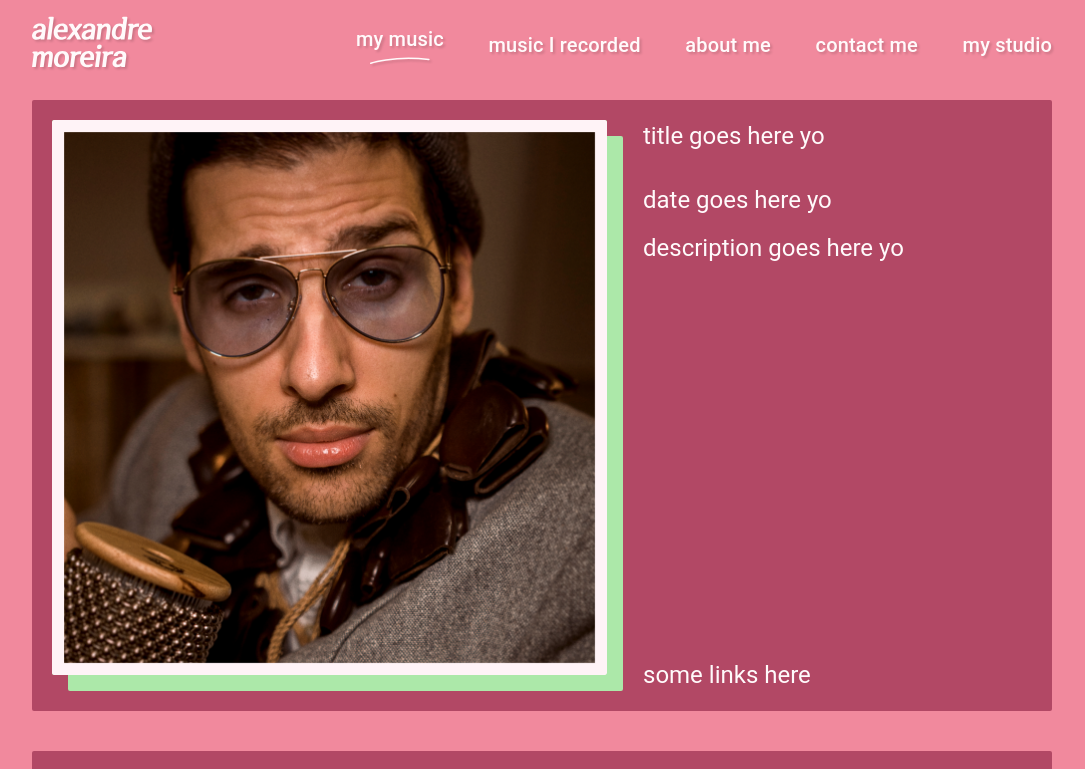
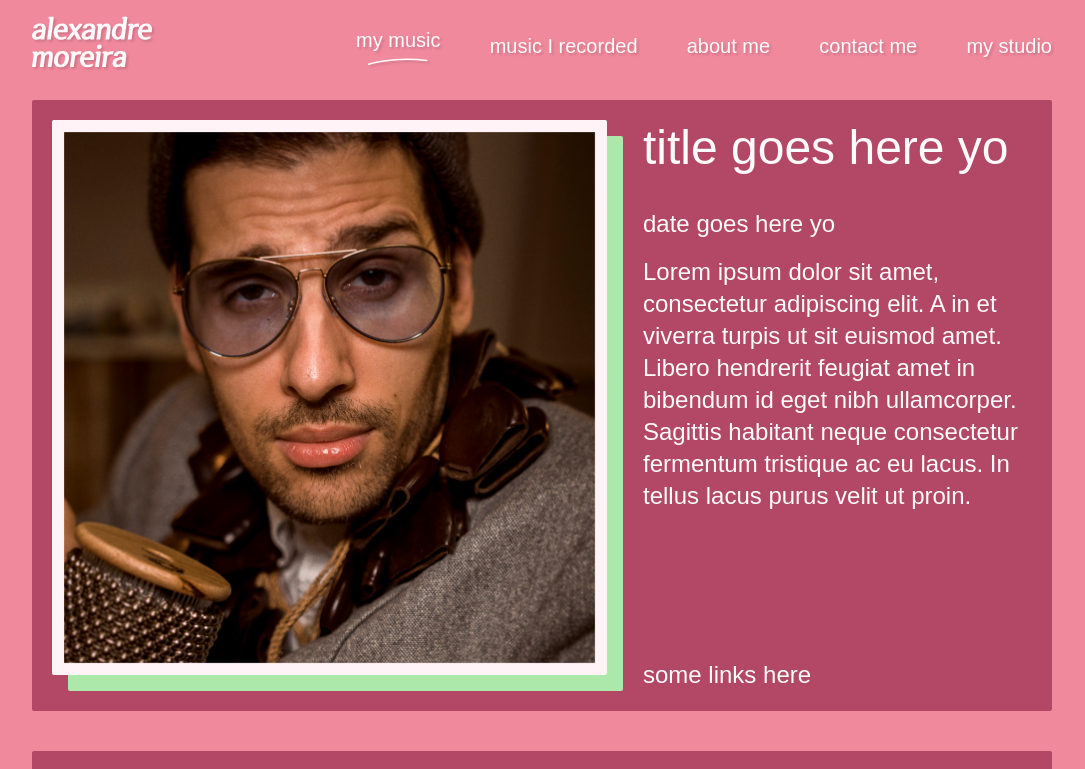
Before and after one commit to jalexandremoreira/alex-music-portfolio, a Next.js app: page /my-music in a window 1280 px wide. Shown: the top 769 px of the page, without its empty margins (98-1183 px from the left). Built offline with nearby package versions, Linux system fonts and the light colour scheme; a web font is replaced by a local one.

Commit message:
add custom font

```diff
--- /dev/null
+++ b/app/fonts.ts
@@ -0,0 +1,6 @@
+import { Sintony } from 'next/font/google';
+
+export const sintony = Sintony({
+  weight: ['400', '700'],
+  subsets: ['latin-ext'],
+});
--- a/app/globals.css
+++ b/app/globals.css
@@ -36,6 +36,7 @@ body {
   min-height: 100%;
   padding: 0;
   width: 100%;
+  font-family: var(--font-sintony);
 }
 
 #__next {
@@ -56,6 +57,10 @@ a {
   text-decoration: none;
 }
 
+.titles {
+  font-family: var(--font-seoulHangang) !important;
+}
+
 .drop-shadow {
   filter: drop-shadow(rgba(0, 0, 0, 0.15) 2px 2px 1.2px);
 }
--- a/app/layout.tsx
+++ b/app/layout.tsx
@@ -1,19 +1,16 @@
 'use client';
-// import type { Metadata } from 'next';
-import { Inter } from 'next/font/google';
 import Stack from '@mui/material/Stack';
 import { usePathname } from 'next/navigation';
+import localFont from 'next/font/local';
 
 import ThemeRegistry from '@/theme/ThemeRegistry';
 import useAppDimensions from '@/hooks/useAppDimensions';
 import './globals.css';
 import NavbarDesktop from '@/components/navbar/NavbarDesktop';
-const inter = Inter({ subsets: ['latin'] });
 
-// export const metadata: Metadata = {
-//   title: 'Alexandre Moreira',
-//   description: 'Producer, musician, songwriter.',
-// };
+const seoulHangang = localFont({
+  src: './seoulHangang.ttf',
+});
 
 export default function RootLayout({
   children,
@@ -27,7 +24,7 @@ export default function RootLayout({
   return (
     <html lang="en">
       <ThemeRegistry options={{ key: 'css' }}>
-        <body className={inter.className}>
+        <body className={seoulHangang.className}>
           <Stack
             // className={
             //   isMobile ? 'layout-container-mobile' : 'layout-container-desktop'
--- a/app/my-music/page.tsx
+++ b/app/my-music/page.tsx
@@ -27,13 +27,15 @@ export default function MyMusicPage() {
           {
             title: 'title goes here yo',
             date: 'date goes here yo',
-            description: 'description goes here yo',
+            description:
+              'Lorem ipsum dolor sit amet, consectetur adipiscing elit. A in et viverra turpis ut sit euismod amet. Libero hendrerit feugiat amet in bibendum id eget nibh ullamcorper. Sagittis habitant neque consectetur fermentum tristique ac eu lacus. In tellus lacus purus velit ut proin.',
             link: '#',
           },
           {
             title: 'title goes here yo',
             date: 'date goes here yo',
-            description: 'description goes here yo',
+            description:
+              'Lorem ipsum dolor sit amet, consectetur adipiscing elit. A in et viverra turpis ut sit euismod amet. Libero hendrerit feugiat amet in bibendum id eget nibh ullamcorper. Sagittis habitant neque consectetur fermentum tristique ac eu lacus. In tellus lacus purus velit ut proin.',
             link: '#',
           },
         ].map(({ title, date, description }, index) => (
--- a/components/MusicCard.tsx
+++ b/components/MusicCard.tsx
@@ -39,7 +39,7 @@ export default function MusicCard({
 
       <Stack justifyContent="space-between" height="100%" flexGrow={1}>
         <Stack gap={4}>
-          <Typography color="white.main" variant="h5">
+          <Typography color="white.main" variant="h3" className="titles">
             {title}
           </Typography>
 
--- a/package.json
+++ b/package.json
@@ -12,6 +12,7 @@
     "@emotion/react": "^11.11.1",
     "@emotion/styled": "^11.11.0",
     "@mui/material": "^5.14.17",
+    "@next/font": "^14.0.2",
     "next": "14.0.1",
     "react": "^18",
     "react-device-detect": "^2.2.3",
--- a/theme/index.ts
+++ b/theme/index.ts
@@ -38,6 +38,9 @@ interface CustomThemeOptions extends ThemeOptions {
 declare module '@mui/material/styles' {
   interface Theme {
     palette: CustomPalette;
+    typography: {
+      fontFamily: string;
+    };
   }
 }
 
@@ -60,6 +63,12 @@ const theme = createTheme({
       main: '#FFFAFB',
     },
   },
+  typography: {
+    fontFamily: `'Sintony', sans-serif;`,
+    button: {
+      textTransform: 'none',
+    },
+  },
 } as CustomThemeOptions);
 
 export default theme;
```
Also changed, not shown: 2 other files (tests, documents, lock files or other folders).
